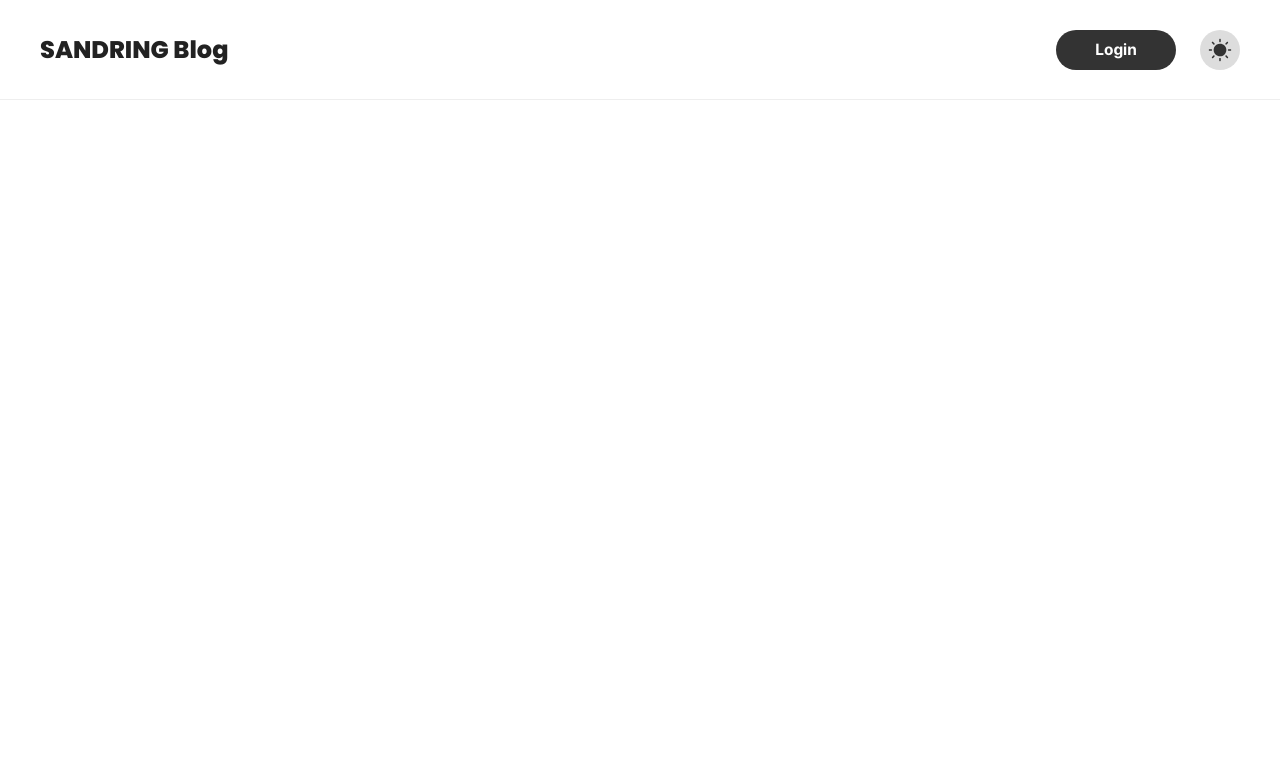
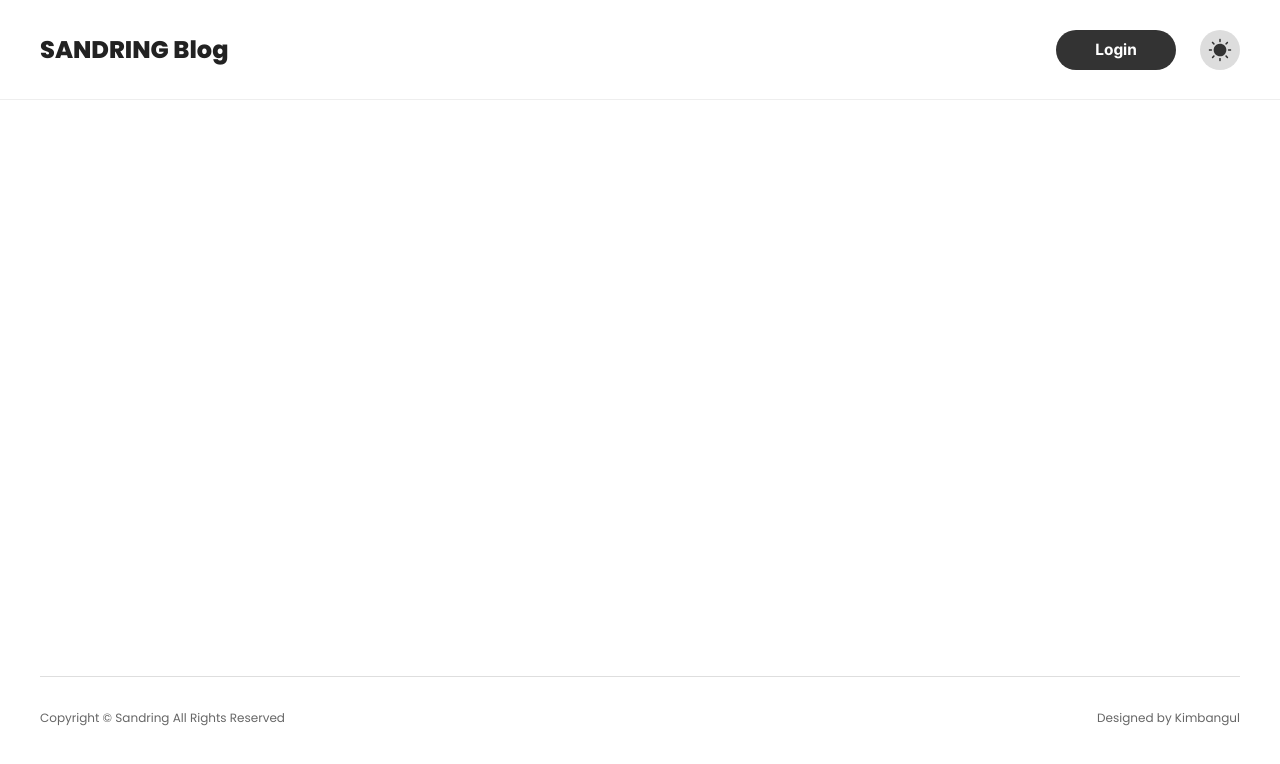
Before and after one commit to Discord-Bangul-e-bot/Blog, a Next.js app: page / in a window 1280 px wide. Shown: the top 764 px of the page. Built offline with nearby package versions, Linux system fonts and the light colour scheme.

Commit message:
style: footer add

```diff
--- /dev/null
+++ b/components/common/layout/Footer.tsx
@@ -0,0 +1,12 @@
+const Footer: React.FC = () => {
+  return (
+    <footer className='Footer'>
+      <div className='Footer__inner'>
+        <p className='Footer__copy'>Copyright © Sandring All Rights Reserved</p>
+        <p className='Footer__design'>Designed by Kimbangul</p>
+      </div>
+    </footer>
+  );
+};
+
+export default Footer;
--- a/pages/index.tsx
+++ b/pages/index.tsx
@@ -1,3 +1,4 @@
+import Footer from 'components/common/layout/Footer';
 import Header from 'components/common/layout/Header';
 import Main from 'components/main/Main';
 
@@ -6,6 +7,7 @@ export default function Home() {
     <>
       <Header />
       <Main />
+      <Footer />
     </>
   );
 }
--- a/src/styles/common/color.scss
+++ b/src/styles/common/color.scss
@@ -9,3 +9,4 @@ $text_05: #222;
 
 // PARAM border
 $border_01: #eee;
+$border_02: #dedede;
--- /dev/null
+++ b/src/styles/components/common/layout/Footer.scss
@@ -0,0 +1,24 @@
+.Footer {
+  width: 100vw;
+  height: 12.4rem;
+  position: fixed;
+  bottom: 0;
+
+  &__inner {
+    @include inner;
+    @include flex(space-between);
+    height: 100%;
+    padding-top: 3.2rem;
+    border-top: 0.1rem solid $border_02;
+  }
+
+  &__copy {
+    @include caption1_regular;
+    @include poppins;
+    color: $text_03;
+  }
+
+  &__design {
+    @extend .Footer__copy;
+  }
+}
--- a/src/styles/style.scss
+++ b/src/styles/style.scss
@@ -8,3 +8,4 @@
 // NOTE common & base
 @import 'src/styles/components/common/Button.scss';
 @import 'src/styles/components/common/layout/Header.scss';
+@import 'src/styles/components/common/layout/Footer.scss';
```
